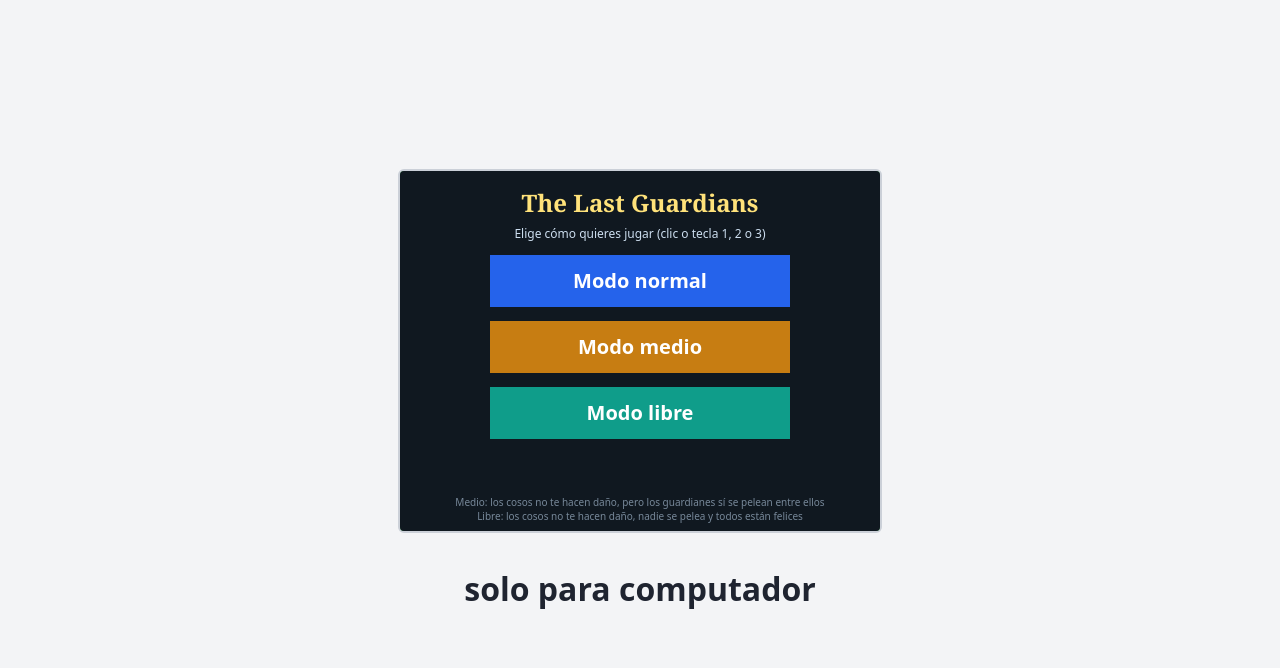
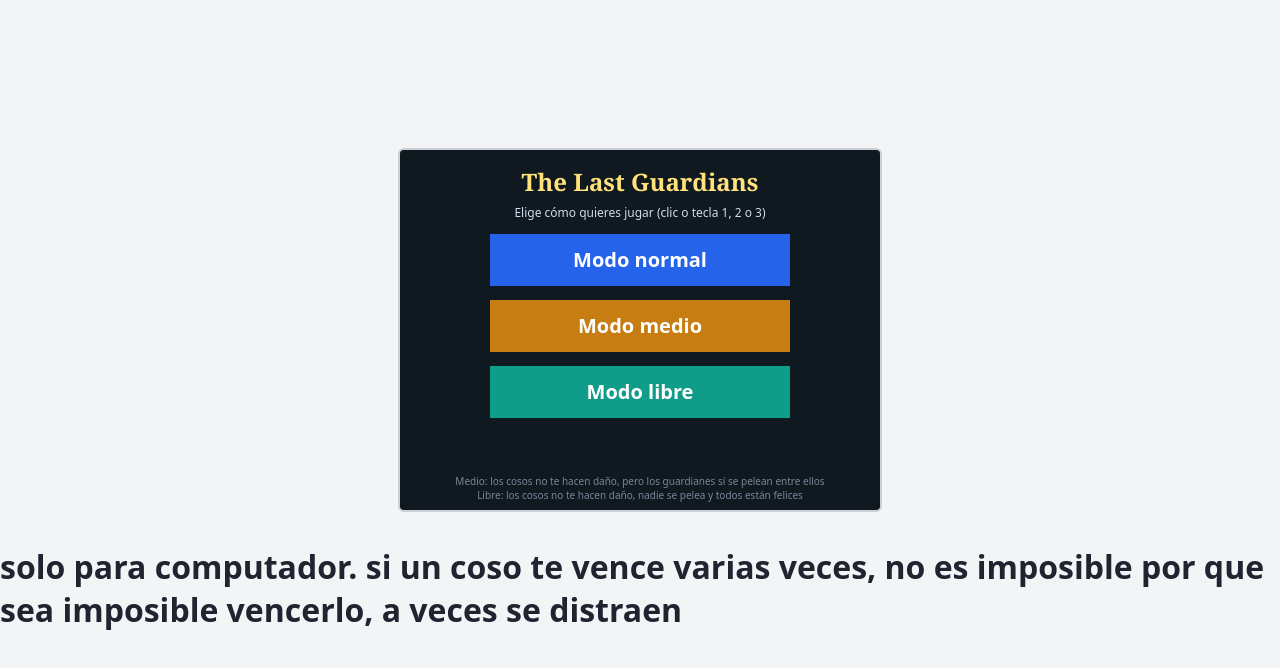
Before and after one commit to gamatro/The-Last-Guardians., a plain HTML site: page index.html in a window 1280 px wide. Drawn offline with Linux system fonts and the light colour scheme.

Commit message:
Update index.html

```diff
--- a/index.html
+++ b/index.html
@@ -55,7 +55,7 @@
 <body>
   <canvas id="c" width="480" height="360"></canvas>
 
-<h1>solo para computador</h1>
+<h1>solo para computador.    si un coso te vence varias veces, no es imposible por que sea imposible vencerlo, a veces se distraen</h1>
 
 <script>
   const canvas = document.getElementById("c");
```
